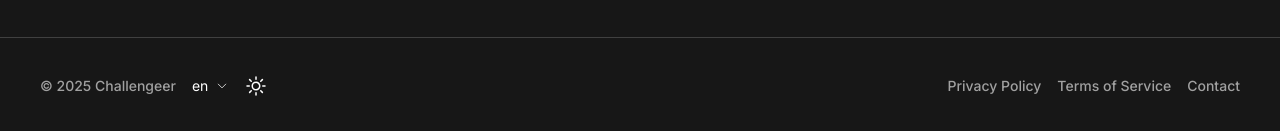
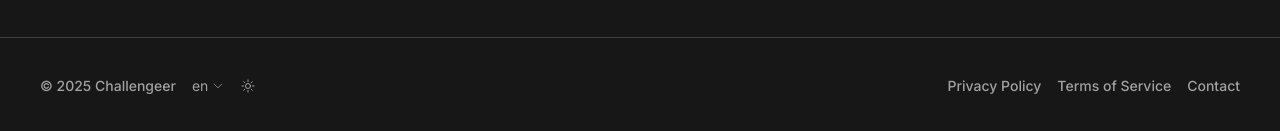
Before and after one commit to challengeer/landing-page, a Next.js app: page / in a window 1280 px wide. Both pictures are taken after a click on the button 256 px from the left and 5711 px from the top of the page. Shown: the part 5625-5756 px from the top of the page. Built offline with nearby package versions, Linux system fonts and the light colour scheme.

Commit message:
Fixed the language and theme buttons

```diff
--- a/components/FooterLanguageDropdown.tsx
+++ b/components/FooterLanguageDropdown.tsx
@@ -1,6 +1,5 @@
 'use client';
 
-import Button from "@/components/ui/button";
 import { ChevronDownIcon, ChevronUpIcon } from "@heroicons/react/24/outline";
 import { useLanguage } from "@/contexts/LanguageContext";
 import {
@@ -29,10 +28,10 @@ export function FooterLanguageDropdown() {
   return (
     <DropdownMenu open={dropdownOpen} onOpenChange={setDropdownOpen}>
       <DropdownMenuTrigger asChild>
-        <Button variant="ghost" size="sm" className="flex items-center gap-2 h-8 hover:text-primary">
-          <span className="text-sm">{language.toLowerCase()}</span>
-          {dropdownOpen ? <ChevronUpIcon className="h-3 w-3" /> : <ChevronDownIcon className="h-3 w-3" />}
-        </Button>
+        <div className="flex items-center gap-1 cursor-pointer">
+          <span className="text-sm text-neutral-500 dark:text-neutral-400">{language.toLowerCase()}</span>
+          {dropdownOpen ? <ChevronUpIcon className="h-3 w-3 text-neutral-500 dark:text-neutral-400" /> : <ChevronDownIcon className="h-3 w-3 text-neutral-500 dark:text-neutral-400" />}
+        </div>
       </DropdownMenuTrigger>
       <DropdownMenuContent align="center">
         <DropdownMenuItem onClick={() => onLanguageSelect('en')} className={language === 'en' ? 'bg-muted' : ''}>
--- a/components/LanguageDropdown.tsx
+++ b/components/LanguageDropdown.tsx
@@ -1,6 +1,5 @@
 'use client';
 
-import Button from "@/components/ui/button";
 import { LanguageIcon } from "@heroicons/react/24/solid";
 import { useLanguage } from "@/contexts/LanguageContext";
 import {
@@ -29,10 +28,10 @@ export function LanguageDropdown() {
   return (
     <DropdownMenu open={dropdownOpen} onOpenChange={setDropdownOpen}>
       <DropdownMenuTrigger asChild>
-        <Button variant="outline" size="sm" className="flex items-center gap-2">
+        <div className="flex items-center gap-1 cursor-pointer">
           <LanguageIcon className="h-4 w-4" />
           <span>{language.toUpperCase()}</span>
-        </Button>
+        </div>
       </DropdownMenuTrigger>
       <DropdownMenuContent align="end">
         <DropdownMenuItem onClick={() => onLanguageSelect('en')} className={language === 'en' ? 'bg-muted' : ''}>
--- a/components/ThemeSwitcher.tsx
+++ b/components/ThemeSwitcher.tsx
@@ -1,6 +1,5 @@
 'use client';
 
-import Button from "@/components/ui/button";
 import { SunIcon, MoonIcon } from "@heroicons/react/24/outline";
 import { useTheme } from "next-themes";
 import { useMounted } from "@/hooks/useMounted";
@@ -12,17 +11,15 @@ export function ThemeSwitcher() {
   if (!mounted) return null;
 
   return (
-    <Button
-      variant="ghost"
-      size="default"
-      className="flex items-center gap-2 h-8 hover:text-primary"
+    <button
+      className="cursor-pointer"
       onClick={() => setTheme(theme === "dark" ? "light" : "dark")}
     >
       {theme === "dark" ? (
-        <SunIcon className="h-6 w-6" />
+        <SunIcon className="h-4 w-4 text-neutral-500 dark:text-neutral-400" />
       ) : (
-        <MoonIcon className="h-6 w-6" />
+        <MoonIcon className="h-4 w-4 text-neutral-500 dark:text-neutral-400" />
       )}
-    </Button>
+    </button>
   );
 }
--- a/components/ui/dropdown-menu.tsx
+++ b/components/ui/dropdown-menu.tsx
@@ -42,7 +42,7 @@ function DropdownMenuContent({
         data-slot="dropdown-menu-content"
         sideOffset={sideOffset}
         className={cn(
-          "bg-popover text-popover-foreground data-[state=open]:animate-in data-[state=closed]:animate-out data-[state=closed]:fade-out-0 data-[state=open]:fade-in-0 data-[state=closed]:zoom-out-95 data-[state=open]:zoom-in-95 data-[side=bottom]:slide-in-from-top-2 data-[side=left]:slide-in-from-right-2 data-[side=right]:slide-in-from-left-2 data-[side=top]:slide-in-from-bottom-2 z-50 max-h-(--radix-dropdown-menu-content-available-height) min-w-[8rem] overflow-x-hidden overflow-y-auto rounded-md border p-1 shadow-md",
+          "bg-white dark:bg-neutral-900 text-neutral-900 dark:text-neutral-100 data-[state=open]:animate-in data-[state=closed]:animate-out data-[state=closed]:fade-out-0 data-[state=open]:fade-in-0 data-[state=closed]:zoom-out-95 data-[state=open]:zoom-in-95 data-[side=bottom]:slide-in-from-top-2 data-[side=left]:slide-in-from-right-2 data-[side=right]:slide-in-from-left-2 data-[side=top]:slide-in-from-bottom-2 z-50 max-h-(--radix-dropdown-menu-content-available-height) min-w-[8rem] overflow-x-hidden overflow-y-auto rounded-md border border-neutral-200 dark:border-neutral-700 p-1 shadow-md",
           className
         )}
         {...props}
@@ -74,7 +74,7 @@ function DropdownMenuItem({
       data-inset={inset}
       data-variant={variant}
       className={cn(
-        "focus:bg-accent focus:text-accent-foreground data-[variant=destructive]:text-destructive data-[variant=destructive]:focus:bg-destructive/10 dark:data-[variant=destructive]:focus:bg-destructive/20 data-[variant=destructive]:focus:text-destructive data-[variant=destructive]:*:[svg]:!text-destructive [&_svg:not([class*='text-'])]:text-muted-foreground relative flex cursor-default items-center gap-2 rounded-sm px-2 py-1.5 text-sm outline-hidden select-none data-[disabled]:pointer-events-none data-[disabled]:opacity-50 data-[inset]:pl-8 [&_svg]:pointer-events-none [&_svg]:shrink-0 [&_svg:not([class*='size-'])]:size-4",
+        "focus:bg-neutral-100 dark:focus:bg-neutral-800 focus:text-neutral-900 dark:focus:text-neutral-100 data-[variant=destructive]:text-red-600 dark:data-[variant=destructive]:text-red-400 data-[variant=destructive]:focus:bg-red-50 dark:data-[variant=destructive]:focus:bg-red-900/30 data-[variant=destructive]:focus:text-red-600 dark:data-[variant=destructive]:focus:text-red-400 data-[variant=destructive]:*:[svg]:!text-red-600 dark:data-[variant=destructive]:*:[svg]:!text-red-400 [&_svg:not([class*='text-'])]:text-neutral-500 dark:[&_svg:not([class*='text-'])]:text-neutral-400 relative flex cursor-pointer items-center gap-2 rounded-sm px-2 py-1.5 text-sm outline-hidden select-none data-[disabled]:pointer-events-none data-[disabled]:opacity-50 data-[inset]:pl-8 [&_svg]:pointer-events-none [&_svg]:shrink-0 [&_svg:not([class*='size-'])]:size-4",
         className
       )}
       {...props}
@@ -92,7 +92,7 @@ function DropdownMenuCheckboxItem({
     <DropdownMenuPrimitive.CheckboxItem
       data-slot="dropdown-menu-checkbox-item"
       className={cn(
-        "focus:bg-accent focus:text-accent-foreground relative flex cursor-default items-center gap-2 rounded-sm py-1.5 pr-2 pl-8 text-sm outline-hidden select-none data-[disabled]:pointer-events-none data-[disabled]:opacity-50 [&_svg]:pointer-events-none [&_svg]:shrink-0 [&_svg:not([class*='size-'])]:size-4",
+        "focus:bg-neutral-100 dark:focus:bg-neutral-800 focus:text-neutral-900 dark:focus:text-neutral-100 relative flex cursor-pointer items-center gap-2 rounded-sm py-1.5 pr-2 pl-8 text-sm outline-hidden select-none data-[disabled]:pointer-events-none data-[disabled]:opacity-50 [&_svg]:pointer-events-none [&_svg]:shrink-0 [&_svg:not([class*='size-'])]:size-4",
         className
       )}
       checked={checked}
@@ -128,7 +128,7 @@ function DropdownMenuRadioItem({
     <DropdownMenuPrimitive.RadioItem
       data-slot="dropdown-menu-radio-item"
       className={cn(
-        "focus:bg-accent focus:text-accent-foreground relative flex cursor-default items-center gap-2 rounded-sm py-1.5 pr-2 pl-8 text-sm outline-hidden select-none data-[disabled]:pointer-events-none data-[disabled]:opacity-50 [&_svg]:pointer-events-none [&_svg]:shrink-0 [&_svg:not([class*='size-'])]:size-4",
+        "focus:bg-neutral-100 dark:focus:bg-neutral-800 focus:text-neutral-900 dark:focus:text-neutral-100 relative flex cursor-pointer items-center gap-2 rounded-sm py-1.5 pr-2 pl-8 text-sm outline-hidden select-none data-[disabled]:pointer-events-none data-[disabled]:opacity-50 [&_svg]:pointer-events-none [&_svg]:shrink-0 [&_svg:not([class*='size-'])]:size-4",
         className
       )}
       {...props}
@@ -155,7 +155,7 @@ function DropdownMenuLabel({
       data-slot="dropdown-menu-label"
       data-inset={inset}
       className={cn(
-        "px-2 py-1.5 text-sm font-medium data-[inset]:pl-8",
+        "px-2 py-1.5 text-sm font-medium text-neutral-700 dark:text-neutral-300 data-[inset]:pl-8",
         className
       )}
       {...props}
@@ -170,7 +170,7 @@ function DropdownMenuSeparator({
   return (
     <DropdownMenuPrimitive.Separator
       data-slot="dropdown-menu-separator"
-      className={cn("bg-border -mx-1 my-1 h-px", className)}
+      className={cn("bg-neutral-200 dark:bg-neutral-700 -mx-1 my-1 h-px", className)}
       {...props}
     />
   )
@@ -184,7 +184,7 @@ function DropdownMenuShortcut({
     <span
       data-slot="dropdown-menu-shortcut"
       className={cn(
-        "text-muted-foreground ml-auto text-xs tracking-widest",
+        "text-neutral-500 dark:text-neutral-400 ml-auto text-xs tracking-widest",
         className
       )}
       {...props}
@@ -211,7 +211,7 @@ function DropdownMenuSubTrigger({
       data-slot="dropdown-menu-sub-trigger"
       data-inset={inset}
       className={cn(
-        "focus:bg-accent focus:text-accent-foreground data-[state=open]:bg-accent data-[state=open]:text-accent-foreground flex cursor-default items-center rounded-sm px-2 py-1.5 text-sm outline-hidden select-none data-[inset]:pl-8",
+        "focus:bg-neutral-100 dark:focus:bg-neutral-800 focus:text-neutral-900 dark:focus:text-neutral-100 data-[state=open]:bg-neutral-100 dark:data-[state=open]:bg-neutral-800 data-[state=open]:text-neutral-900 dark:data-[state=open]:text-neutral-100 flex cursor-pointer items-center rounded-sm px-2 py-1.5 text-sm outline-hidden select-none data-[inset]:pl-8",
         className
       )}
       {...props}
@@ -230,7 +230,7 @@ function DropdownMenuSubContent({
     <DropdownMenuPrimitive.SubContent
       data-slot="dropdown-menu-sub-content"
       className={cn(
-        "bg-popover text-popover-foreground data-[state=open]:animate-in data-[state=closed]:animate-out data-[state=closed]:fade-out-0 data-[state=open]:fade-in-0 data-[state=closed]:zoom-out-95 data-[state=open]:zoom-in-95 data-[side=bottom]:slide-in-from-top-2 data-[side=left]:slide-in-from-right-2 data-[side=right]:slide-in-from-left-2 data-[side=top]:slide-in-from-bottom-2 z-50 min-w-[8rem] overflow-hidden rounded-md border p-1 shadow-lg",
+        "bg-white dark:bg-neutral-900 text-neutral-900 dark:text-neutral-100 data-[state=open]:animate-in data-[state=closed]:animate-out data-[state=closed]:fade-out-0 data-[state=open]:fade-in-0 data-[state=closed]:zoom-out-95 data-[state=open]:zoom-in-95 data-[side=bottom]:slide-in-from-top-2 data-[side=left]:slide-in-from-right-2 data-[side=right]:slide-in-from-left-2 data-[side=top]:slide-in-from-bottom-2 z-50 min-w-[8rem] overflow-hidden rounded-md border border-neutral-200 dark:border-neutral-700 p-1 shadow-lg",
         className
       )}
       {...props}
```
